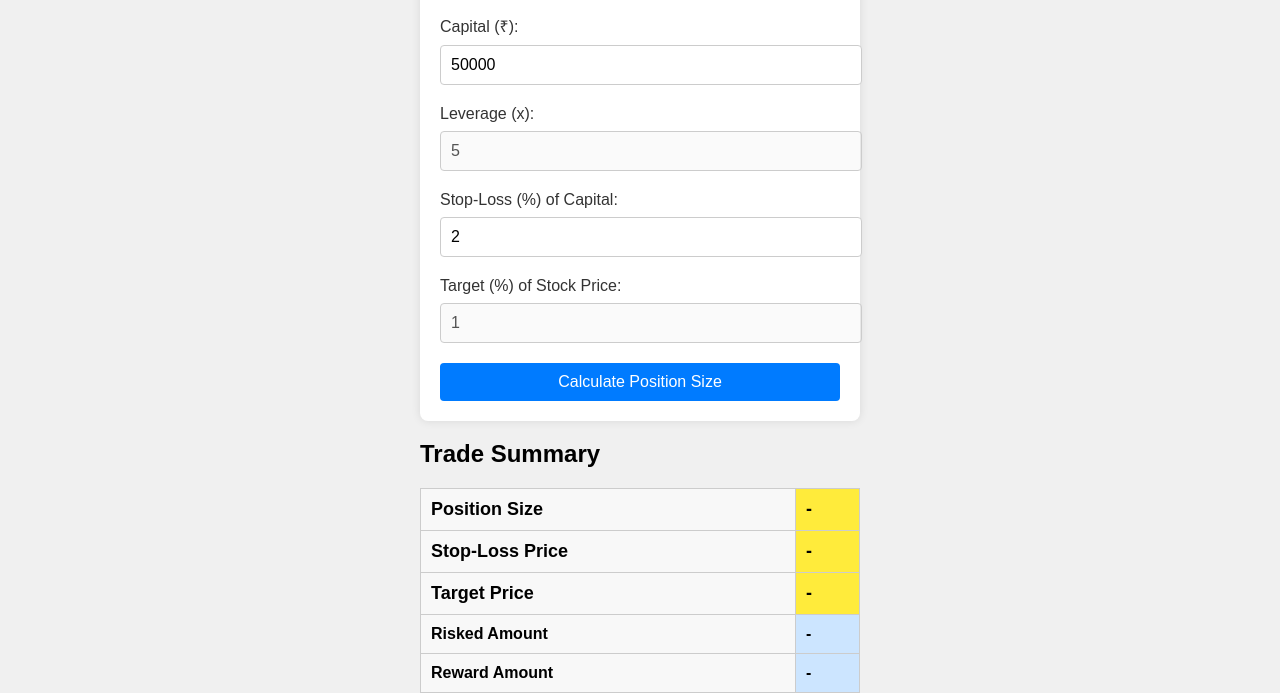
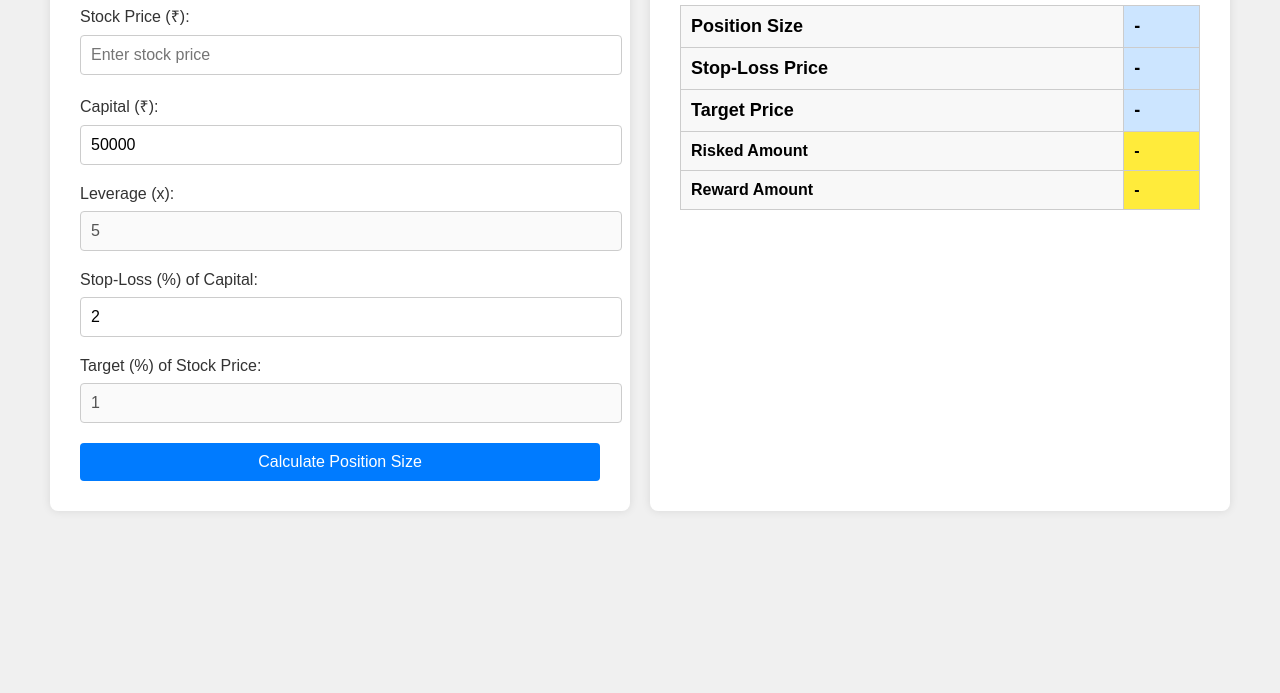
Before and after one commit to meghraj-jagtap/posizer, a plain HTML site: page index.html in a window 1280 px wide. Shown: the part 143-836 px from the top of the page. After the commit the page ends 800 px from the top, so only its background shows below. Drawn offline with Linux system fonts and the light colour scheme.

Commit message:
Update styles.css

```diff
--- a/styles.css
+++ b/styles.css
@@ -2,21 +2,33 @@ body {
     font-family: Arial, sans-serif;
     display: flex;
     justify-content: center;
-    align-items: center;
-    height: 100vh;
+    align-items: flex-start; /* Align items to the top to avoid vertical centering issues */
+    min-height: 100vh;
     background-color: #f0f0f0;
+    margin: 0;
+    padding: 0;
 }
 
-.calculator {
+.container {
+    display: flex;
+    flex-direction: column; /* Stack elements vertically on smaller screens */
+    gap: 20px;
+    align-items: stretch; /* Stretch items to take up available width */
+    max-width: auto; /* Maximum width for the container */
+    width: 100%;
+    padding: 50px; /* Add padding around the container */
+}
+
+.calculator, .result {
     background-color: #ffffff;
-    padding: 20px;
+    padding: 30px;
     border-radius: 8px;
     box-shadow: 0 0 10px rgba(0, 0, 0, 0.1);
-    max-width: 400px;
+    max-width: 100%;
     width: 100%;
 }
 
-.calculator h2 {
+.calculator h2, .result h2 {
     margin-bottom: 20px;
     font-size: 24px;
     color: #333;
@@ -53,8 +65,9 @@ body {
     background-color: #0056b3;
 }
 
-.calculator .result {
-    margin-top: 20px;
+.result {
+    position: sticky;
+    top: 20px;
 }
 
 .result-table {
@@ -75,18 +88,35 @@ body {
 }
 
 .highlight {
-    background-color: #ffeb3b; /* Bright yellow background for risked and reward amounts */
+    background-color: #cce5ff; /* Light blue background for Position Size, Stop-Loss Price, and Target Price */
     font-weight: bold;
     font-size: 18px;
 }
 
 .medium-highlight {
-    background-color: #cce5ff; /* Light blue background for position size */
+    background-color: #ffeb3b; /* Yellow background for Risked Amount and Reward Amount */
     font-weight: bold;
     font-size: 16px;
 }
 
 .low-highlight {
-    background-color: #e2e3e5; /* Light grey background for stop-loss and target price */
+    background-color: #e2e3e5; /* Light grey background for less important information */
     font-size: 14px;
 }
+
+@media (min-width: 768px) {
+    .container {
+        flex-direction: row; /* Align elements side by side on larger screens */
+    }
+
+    .calculator, .result {
+        max-width: 50%;
+    }
+}
+
+@media (max-width: 767px) {
+    .calculator, .result {
+        width: 100%;
+        max-width: 100%;
+    }
+}
```
